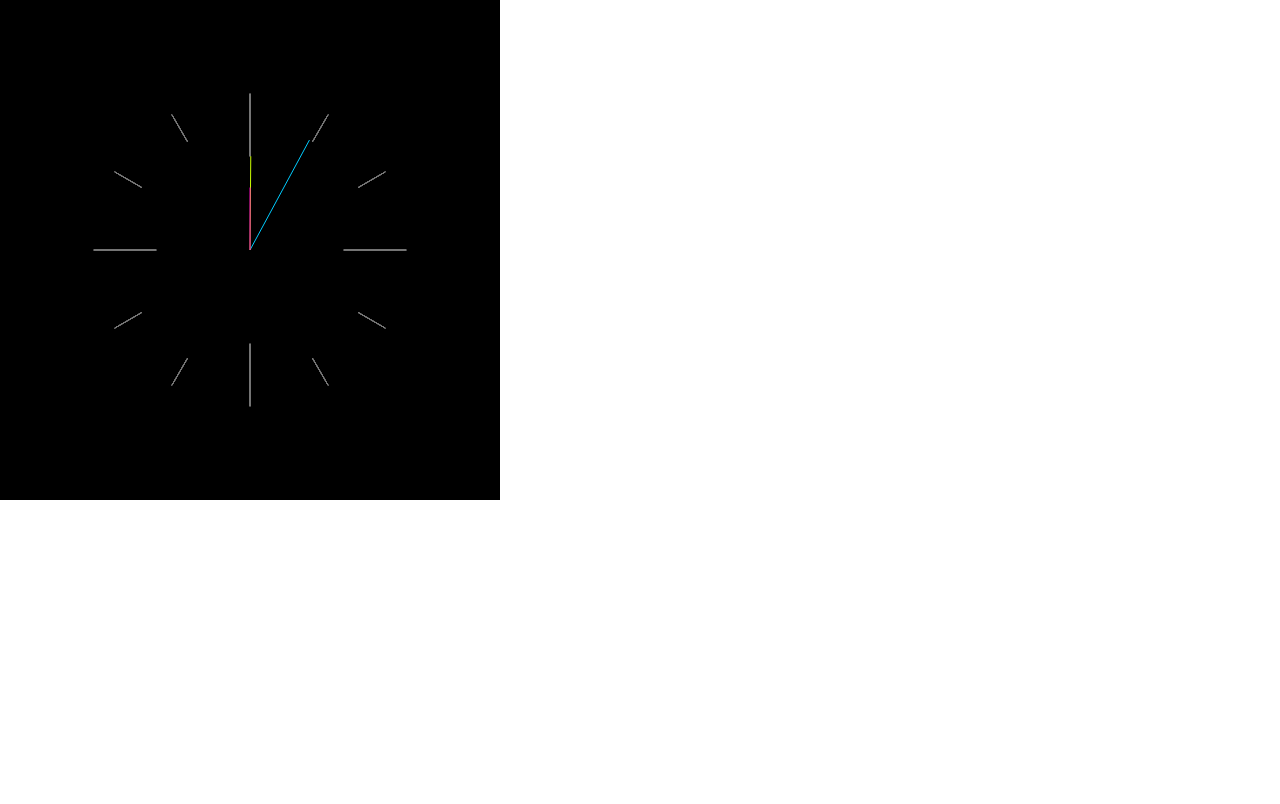
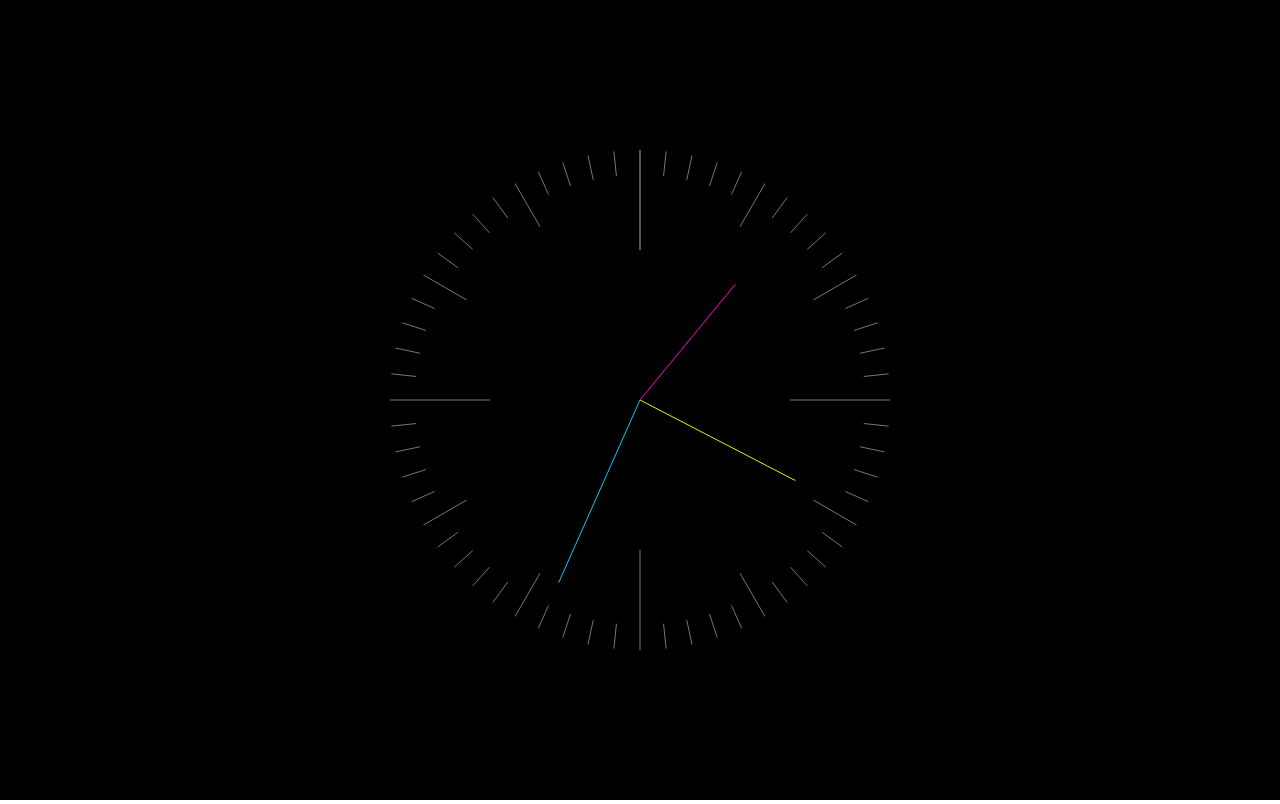
Before and after one commit to andrzej-konieczny-zsti/clock-on-canvas, a plain HTML site: page index.html in a window 1280 px wide. Drawn offline with Linux system fonts and the light colour scheme.

Commit message:
Made it an actual clock. Not only a glorified timer

```diff
--- a/index.html
+++ b/index.html
@@ -11,10 +11,14 @@
 				margin: 0;
 				overflow: hidden;
 			}
+			#canvas {
+				width: 100vw;
+				height: 100vh;
+			}
 		</style>
 	</head>
 	<body>
-		<canvas id="canvas" width="500" height="500"></canvas>
+		<canvas id="canvas"></canvas>
 		<script src="./main.js"></script>
 	</body>
 </html>
--- a/main.js
+++ b/main.js
@@ -9,10 +9,13 @@ class Clock {}
 const canvas = document.querySelector("#canvas");
 const context = canvas.getContext("2d");
 
+canvas.width = canvas.clientWidth;
+canvas.height = canvas.clientHeight;
+
 function drawBG() {
 	context.fillStyle = "#000";
 	context.fillRect(0, 0, canvas.width, canvas.height);
-	for (let i = 0; i <= 360; i += 5) {
+	for (let i = 0; i <= 360; i += 6) {
 		var vector;
 		if (i % 90 == 0) {
 			vector = Vector.makeDistantVector(
@@ -36,9 +39,6 @@ function drawBG() {
 		vector.draw("#777");
 	}
 }
-
-// canvas.width = canvas.width;
-// canvas.height = canvas.height;
 
 class Point {
 	constructor(x, y) {
@@ -172,41 +172,31 @@ secFrame = 0;
 // hourRot = 0;
 
 setInterval(() => {
+	time = new Date();
+	hours = time.getHours() % 12;
+	minutes = time.getMinutes();
+	seconds = time.getSeconds();
+	milis = time.getMilliseconds();
+
 	drawBG();
 
+	console.log(`${hours}:${minutes}:${seconds}:${milis}`);
+
 	Vector.makeVector(
-		secFrame / 10,
+		seconds * 6 + milis / (1000 / 6),
 		canvas.height * 0.25,
 		Point.centerPoint
 	).draw("#00CCFF");
 
 	Vector.makeVector(
-		secFrame / 600,
-		canvas.height * 0.25 * 0.75,
+		minutes * 6 + seconds / 10,
+		canvas.height * 0.25 * 0.875,
 		Point.centerPoint
 	).draw("#CCFF00");
 
 	Vector.makeVector(
-		secFrame / 7200,
-		canvas.height * 0.25 * 0.5,
+		hours * 30 + minutes / 2,
+		canvas.height * 0.25 * 0.75,
 		Point.centerPoint
 	).draw("#FF00CC");
-
-	secFrame += 1;
-
-	// if (secFrame % 3600 == 0) {
-	// 	secFrame = 0;
-	// }
-
-	// if (secFrame % 60 == 0 || secFrame % 60 == 1) {
-	// 	if (undo == true) {
-	// 		minRot--;
-	// 		undo = false;
-	// 	}
-	// 	minRot += 6;
-	// }
-
-	// if (minRot % 3600 == 0) {
-	// 	hourRot += 6;
-	// }
-}, 1000 / 57);
+}, 1);
```
